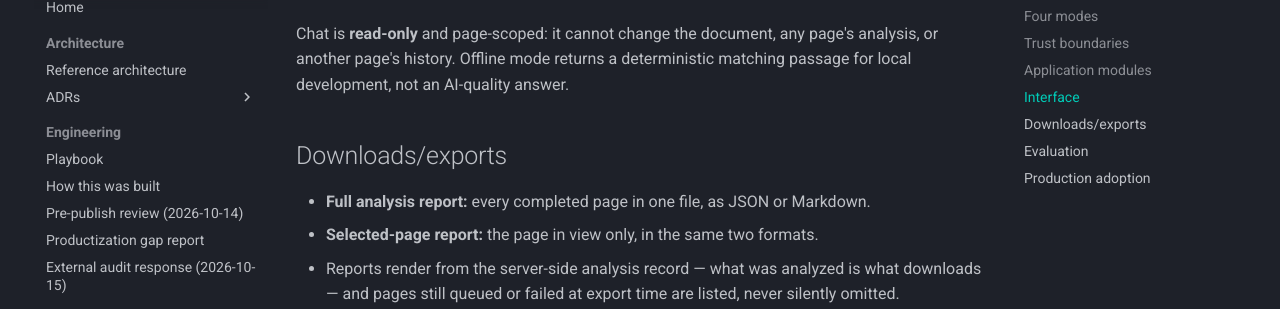
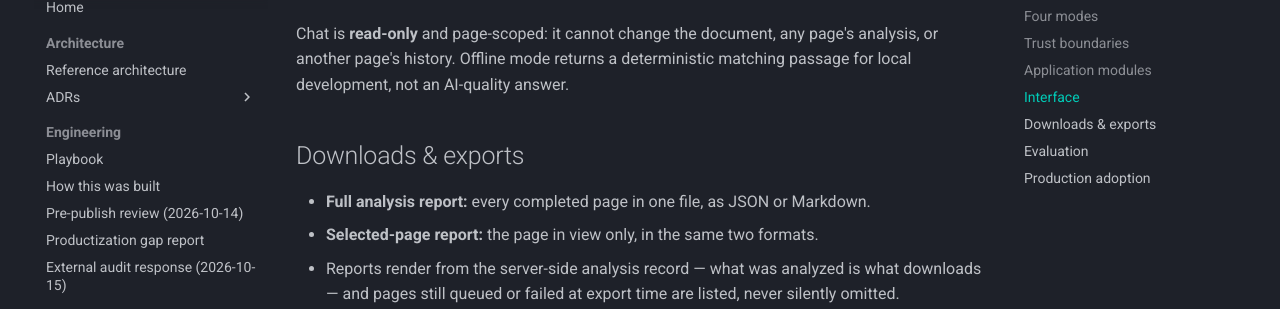
Before and after one commit to amm-ds/portfolio, an MkDocs documentation site: the page built from docs/apps/document-intelligence.md, in a window 1280 px wide and 900 px high, scrolled down 3718 px. Shown: the part 119-428 px from the top of the window. Built offline with MkDocs 1.6.1 and Material for MkDocs 9.7.7, drawn with Linux system fonts in a browser that asks for light colours; comment, search, counter and statistics services are not loaded.

```diff
--- a/docs/apps/document-intelligence.md
+++ b/docs/apps/document-intelligence.md
@@ -116,7 +116,7 @@ page's analysis, or another page's history. Offline mode returns a
 deterministic matching passage for local development, not an AI-quality
 answer.
 
-## Downloads/exports
+## Downloads & exports
 
 - **Full analysis report:** every completed page in one file, as JSON or
   Markdown.
```
